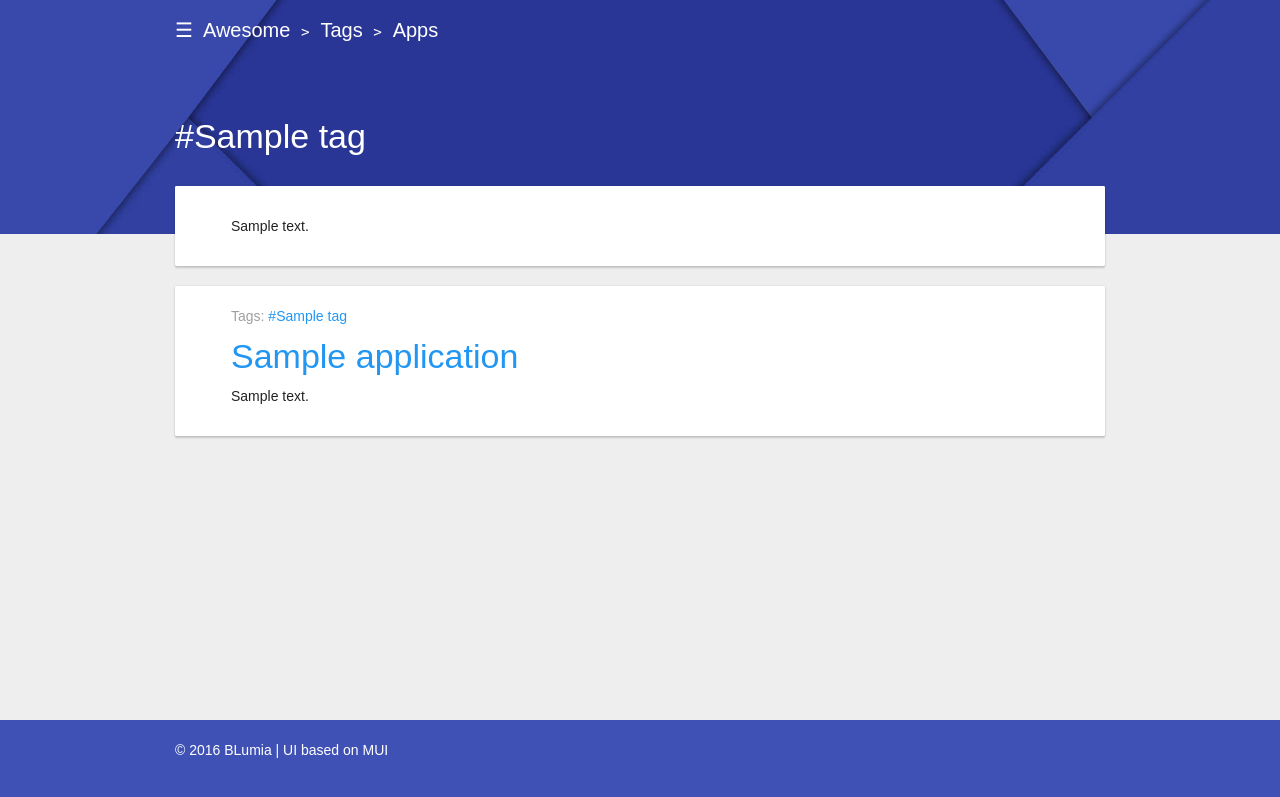
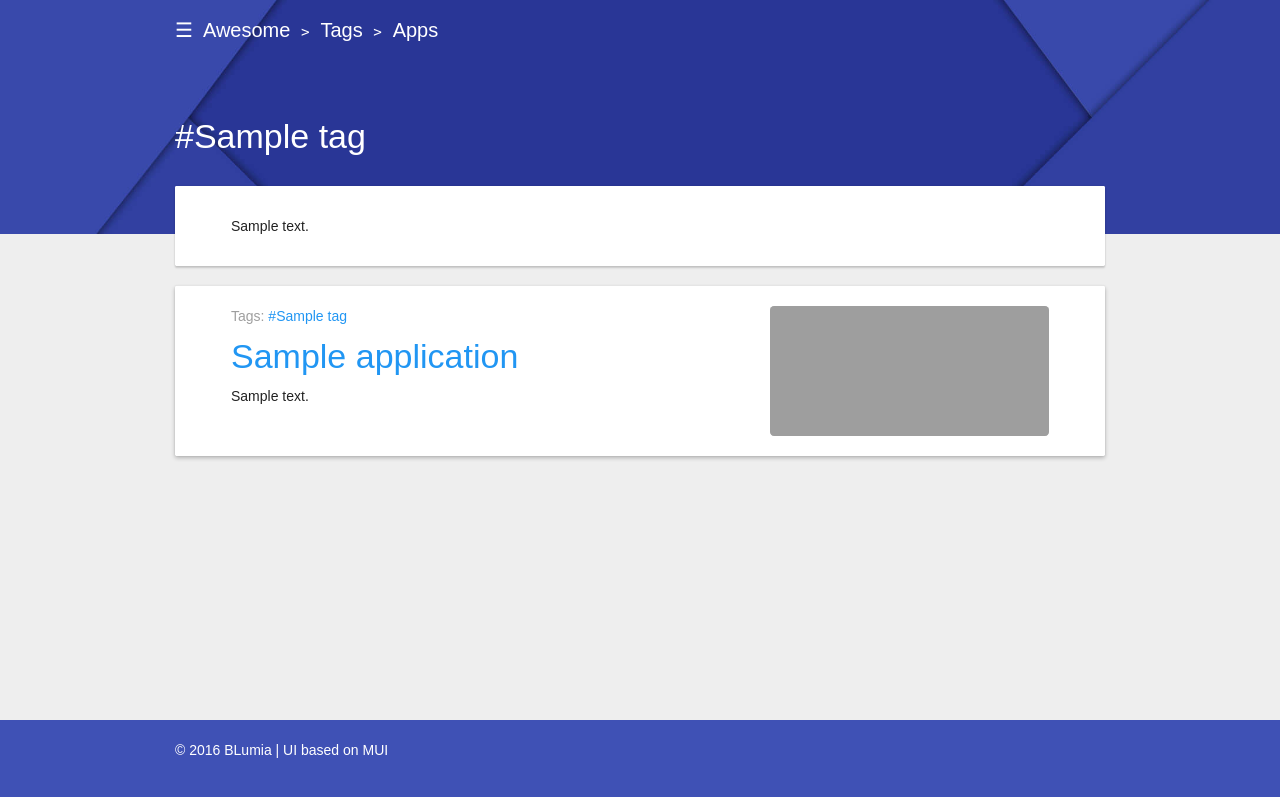
Before and after one commit to BearKidsTeam/Awesome, a Django app: page /tag/1/ in a window 1280 px wide. Shown: the top 797 px of the page. Run offline with Django 3.2, Linux system fonts and the light colour scheme; tables that the repository leaves empty hold one stand-in row (values such as "Sample post"); grey boxes are pictures that could not be loaded.

Commit message:
application list style changed

```diff
--- a/awesome/static/css/style.css
+++ b/awesome/static/css/style.css
@@ -93,6 +93,14 @@ buttons {
   body.hide-sidedrawer #footer {
     margin-left: 0;
   }
+
+}
+
+@media (max-width: 768px) {
+  .mobile-hidden {
+    display: none;
+  }
+
 }
 
 
@@ -344,6 +352,17 @@ ul.appbar-nav {
     width: 40px;
 }
 
+.preview-img {
+    background-color: rgba(154,154,154,.18);
+    border-radius: .3em;
+    color: inherit;
+    display: block;
+    line-height: 40px;
+    text-align: center;
+    width: 279px;
+    height: 130px;
+}
+
 .avatar-green, .avatar-green:focus, .avatar-green:hover, .avatar-orange, .avatar-orange:focus, .avatar-orange:hover {
     color: rgba(0,0,0,.87);
 }
--- a/awesome/templates/awesome/tag_id.html
+++ b/awesome/templates/awesome/tag_id.html
@@ -17,7 +17,9 @@
 		</div>
 
 		{% for app in apps %}
-			<div class="mui-panel">
+			<div class="tile mui-panel">
+
+                <div class="tile-inner" style="margin: 0px">
                     <div class="mui--text-dark-hint">
                         Tags:
                         {% for tag in app.tags.all %}
@@ -28,6 +30,18 @@
                     <h1><a class="no-decoration" href="{% url 'app_detail' pk=app.pk %}">{{ app.name }}</a></h1>
                     {{ app.desc|linebreaks|truncatechars:"100" }}
                 </div>
+                <div class="tile-side pull-right mobile-hidden">
+                    <div class="preview-img">
+                        <span class="preview-img">
+                            {% if app.steam_appid %}
+                                <img class="preview-img" src="http://cdn.steamstatic.com.8686c.com/steam/apps/{{ app.steam_appid }}/header.jpg">
+                            {% else %}
+                                <span class="icon">No preview available</span>
+                            {% endif %}
+                        </span>
+                    </div>
+                </div>
+			</div>
 		{% endfor %}
 	</div>
 {% endblock content %}
```
Lines whose indentation alone changed are shown as unchanged.
